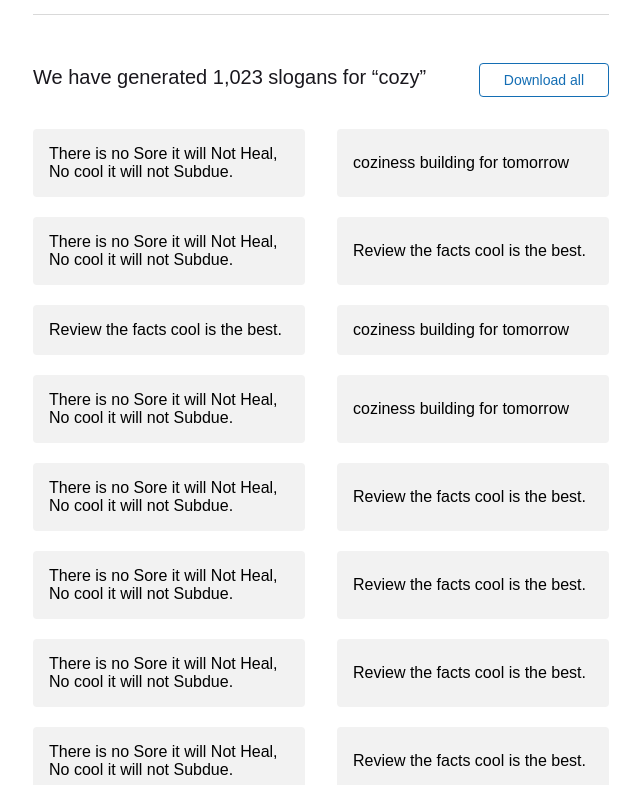
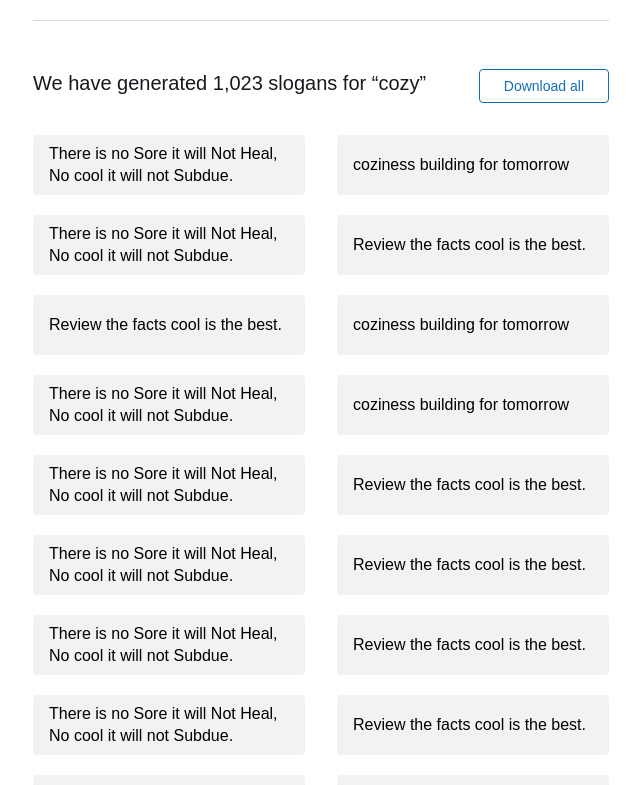
Before and after one commit to abinjohn123/dukaan-assignment, a React (Create React App) app: page / in a window 1280 px wide. Shown: the part 560-1345 px from the top of the page, without its empty margins (319-959 px from the left). Built offline with nearby package versions, Linux system fonts and the light colour scheme.

Commit message:
fix: rectify footer padding

```diff
--- a/src/styles.css
+++ b/src/styles.css
@@ -93,7 +93,7 @@ a:active {
   row-gap: 48px;
   column-gap: 32px;
 
-  transform: translate(0, -200px);
+  transform: translate(0, -194px);
 }
 
 .horizontal-rule {
@@ -123,10 +123,6 @@ a:active {
   line-height: 28px;
 }
 
-.slogan-search {
-  /* background-color: palegoldenrod; */
-}
-
 .slogan-search-caption {
   margin-bottom: 8px;
 }
@@ -134,7 +130,6 @@ a:active {
   margin-bottom: 48px;
   width: 352px;
   height: 48px;
-  /* background-color: slateblue; */
 
   display: flex;
   border: 1px solid #d9d9d9;
@@ -207,6 +202,7 @@ a:active {
 .slogan-search-results {
   display: grid;
   grid-template-columns: 1fr 1fr;
+  grid-template-rows: repeat(9, 60px);
   column-gap: 32px;
   row-gap: 20px;
 }
@@ -216,6 +212,10 @@ a:active {
   border-radius: 4px;
   display: flex;
   align-items: center;
+
+  font-size: 16px;
+  line-height: 22px;
+  cursor: pointer;
 }
 
 .slogan-pagination {
@@ -342,7 +342,6 @@ a:active {
   background-color: var(--text-dark);
   color: var(--white);
   padding-top: 64px;
-  padding-bottom: 24px;
 
   display: grid;
   grid-template-columns: 1fr auto;
```
